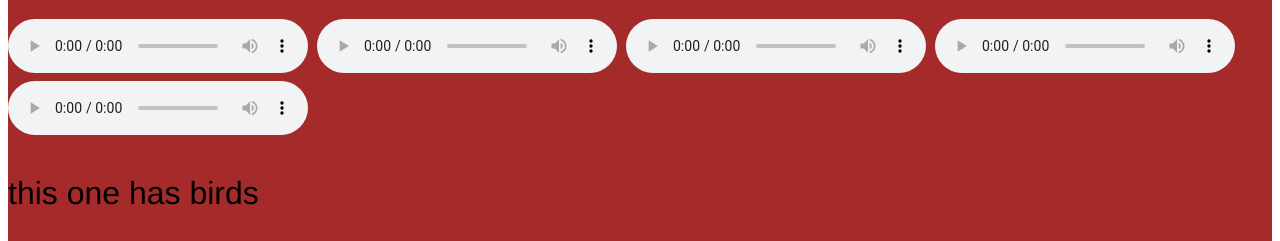
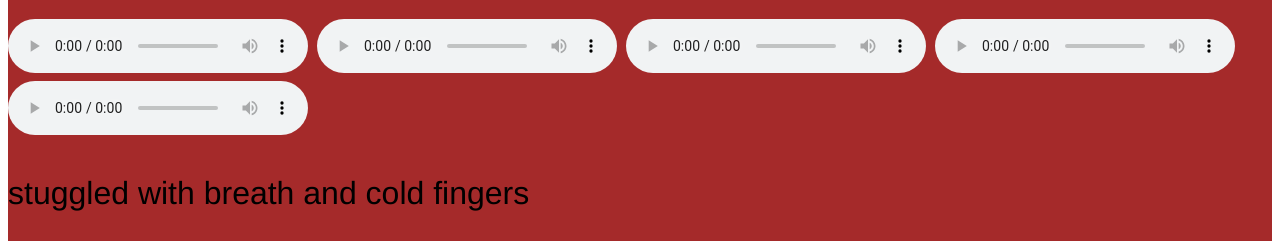
Before and after one commit to bushsk8r/bushsk8r.github.io, a plain HTML site: page echo.html in a window 1280 px wide. Shown: the part 546-787 px from the top of the page. Drawn offline with Linux system fonts and the light colour scheme.

Commit message:
echo notes

```diff
--- a/echo.html
+++ b/echo.html
@@ -49,15 +49,17 @@
             controls>
         </audio>
 
+        <audio src="aud/echo chamber 4.wav"
+            controls>
+        </audio>
+
+        <p>stuggled with breath and cold fingers</p>
+
         <audio src="aud/echo chamber 5.wav"
             controls>
         </audio>
 
-        <p>this one has birds</p>
 
-        <audio src="aud/echo chamber 4.wav"
-            controls>
-        </audio>
 
     </div>
 
```
